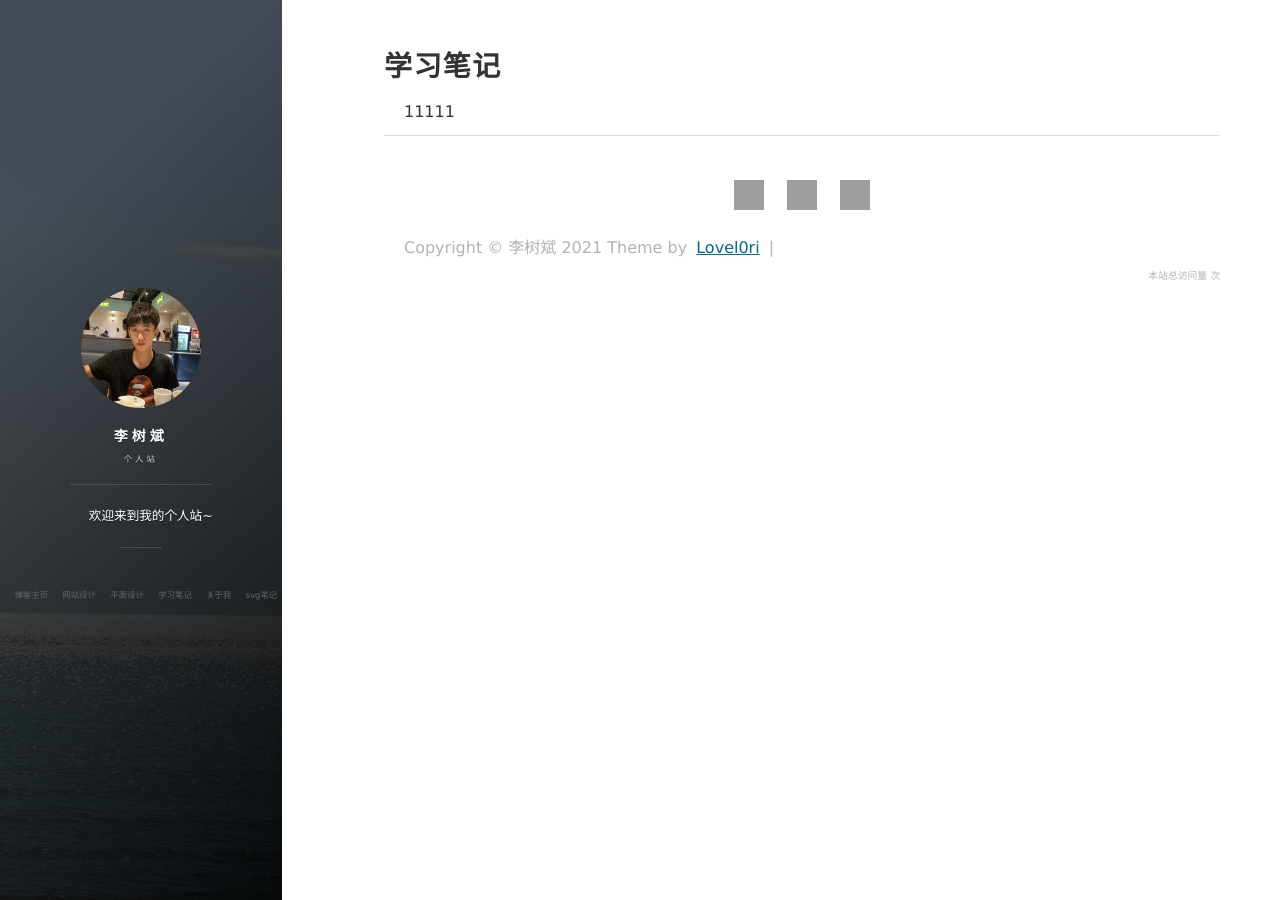
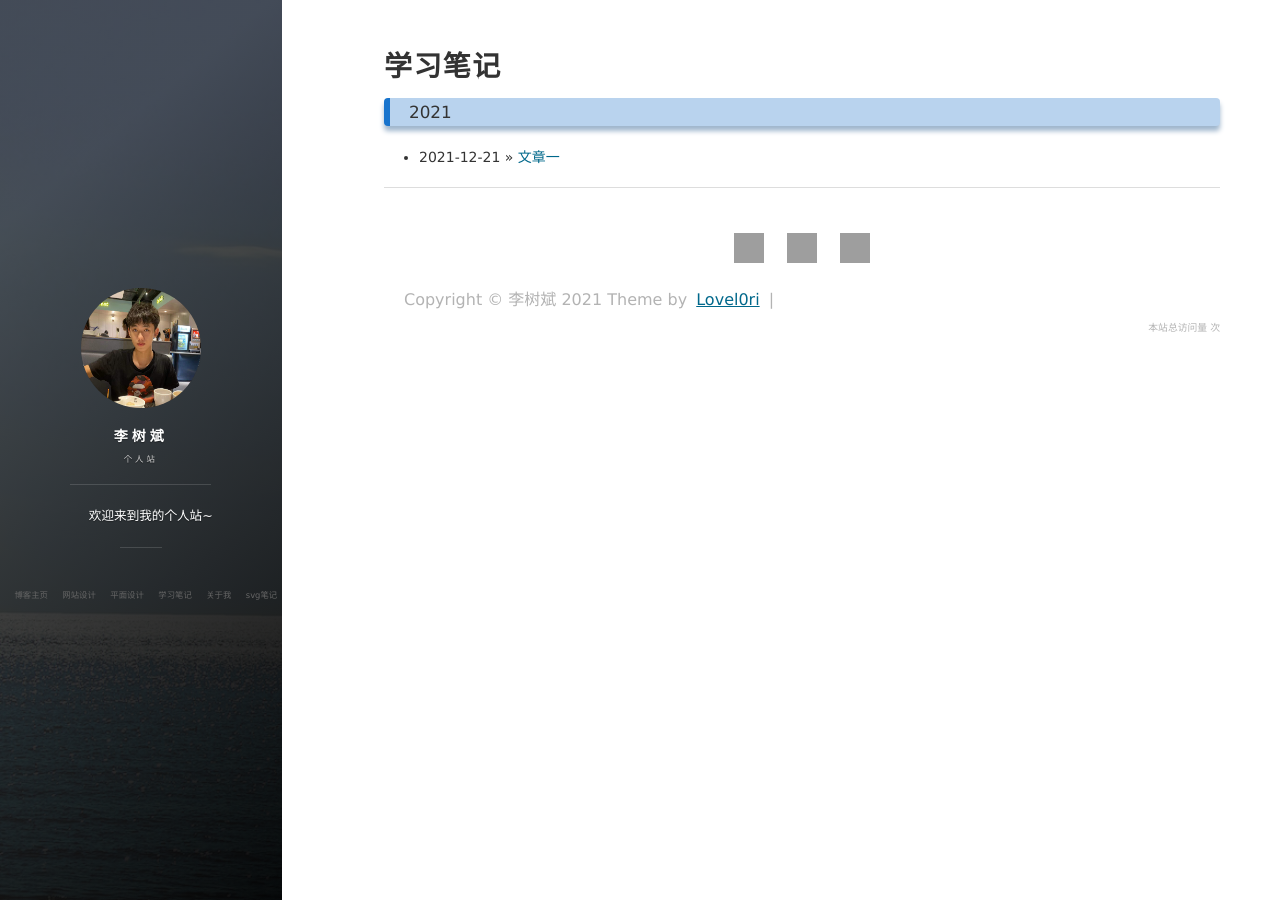
Before and after one commit to Lovel0ri/lovel0ri.github.io, a Jekyll site: the page built from categories/学习笔记.html, in a window 1280 px wide. Built offline with Jekyll 4.4.1, drawn with Linux system fonts in a browser that asks for light colours; nearby versions of some CDN libraries; comment, search, counter and statistics services are not loaded; grey boxes are pictures that could not be loaded.

Commit message:
继续统一界面布局，修改title 的 font-size

```diff
--- /dev/null
+++ b/categories/学习笔记.html
@@ -0,0 +1,12 @@
+---
+layout: page
+title : 学习笔记
+header : 所有文章
+group: navigation
+---
+{% include JB/setup %}
+
+{% assign posts_collate = site.posts %}
+<div class="page card">
+{% include JB/posts_collate %}
+</div>
--- a/categories/学习笔记.md
+++ /dev/null
@@ -1,9 +0,0 @@
----
-layout: page
-
-title: 学习笔记
----
-
-
-
-11111
--- a/css/main.css
+++ b/css/main.css
@@ -78,6 +78,7 @@ body {
 a {
   text-decoration: none;
   color: #00688B;
+  font-size: +4;
 
 }
 p a {
```
